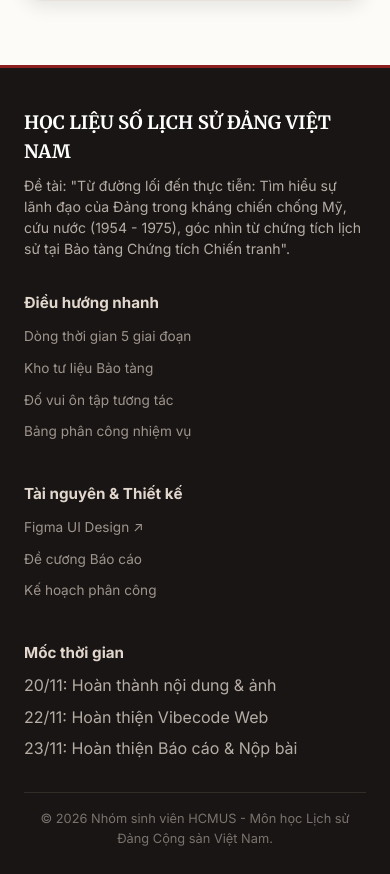
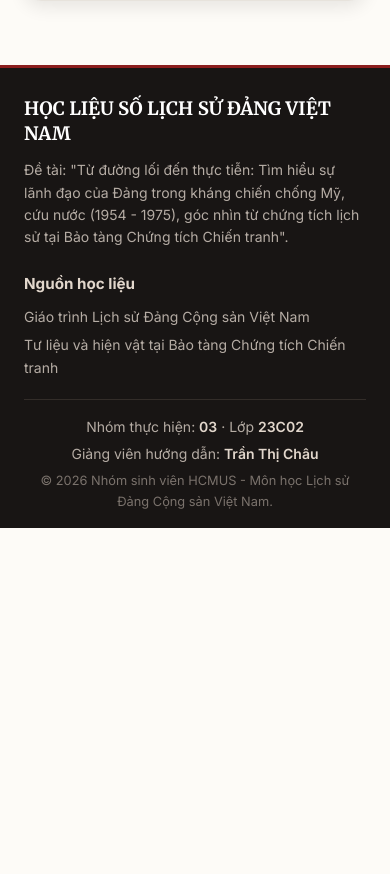
Before and after one commit to fgogudako/lsd-web, a plain HTML site: page src/index.html in a window 390 px wide. Shown: the part 2205-3079 px from the top of the page. After the commit the page ends 2733 px from the top, so only its background shows below. Drawn offline with Linux system fonts and the light colour scheme.

Commit message:
fix: cập nhật Tên và MSSV, chỉnh sửa footer

```diff
--- a/src/assets/css/style.css
+++ b/src/assets/css/style.css
@@ -365,7 +365,7 @@ body {
 
 .team-grid {
   display: grid;
-  grid-template-columns: repeat(auto-fit, minmax(min(100%, 200px), 1fr));
+  grid-template-columns: repeat(auto-fit, minmax(min(100%, 240px), 1fr));
   gap: 1rem;
 }
 
@@ -409,6 +409,28 @@ body {
   margin-bottom: 4px;
 }
 
+@media (min-width: 1200px) {
+  .team-grid {
+    grid-template-columns: repeat(5, minmax(0, 1fr));
+    gap: 0.5rem;
+    margin-inline: -1rem;
+  }
+
+  .team-card {
+    padding-inline: 0.375rem;
+  }
+
+  .team-name {
+    font-size: 1rem;
+  }
+}
+
+.team-student-id {
+  margin-bottom: 0.5rem;
+  color: var(--text-secondary);
+  font-size: 0.875rem;
+}
+
 .team-role {
   font-size: 0.875rem;
   font-weight: 600;
@@ -420,6 +442,7 @@ body {
   font-size: 0.875rem;
   color: var(--text-secondary);
   line-height: 1.5;
+  text-wrap: balance;
 }
 
 .team-reflection {
@@ -456,66 +479,74 @@ body {
 .site-footer {
   background: #181514;
   color: #B5ACA4;
-  padding: 2.5rem 1.5rem 1.5rem;
+  padding: clamp(1.75rem, 3vw, 2.5rem) 1.5rem 1rem;
   border-top: 3px solid var(--primary-red);
   margin-top: auto;
 }
 
 .footer-container {
-  max-width: 1280px;
+  max-width: calc(1280px - 3rem);
   margin: 0 auto;
-  display: flex;
-  justify-content: space-between;
-  flex-wrap: wrap;
-  gap: 2rem;
-  padding-bottom: 1.5rem;
+  display: grid;
+  grid-template-columns: minmax(0, 1.5fr) minmax(0, 1fr);
+  gap: 1.5rem clamp(1.5rem, 4vw, 3rem);
+  padding-bottom: clamp(1.25rem, 3vw, 2rem);
   border-bottom: 1px solid #332D29;
+}
+
+.footer-info h4,
+.footer-links h5 {
+  margin-bottom: 0.75rem;
+  line-height: 1.4;
 }
 
 .footer-info h4 {
   color: #FFF;
   font-family: var(--font-serif);
   font-size: 1.15rem;
-  margin-bottom: 8px;
 }
 
 .footer-info p {
-  font-size: 0.88rem;
-  max-width: 500px;
-  line-height: 1.5;
+  font-size: 0.875rem;
+  max-width: 50ch;
+  line-height: 1.6;
 }
 
 .footer-links h5 {
   color: #E2D7CC;
   font-size: 0.95rem;
-  margin-bottom: 8px;
 }
 
 .footer-links ul {
   list-style: none;
+  display: grid;
+  gap: 0.375rem;
 }
 
 .footer-links li {
-  margin-bottom: 6px;
-}
-
-.footer-links a {
-  color: #9E948C;
-  text-decoration: none;
-  font-size: 0.85rem;
-  transition: var(--transition-normal);
-}
-
-.footer-links a:hover {
-  color: var(--gold-accent);
+  font-size: 0.875rem;
 }
 
 .footer-bottom {
-  max-width: 1280px;
-  margin: 1rem auto 0;
+  margin-top: 1rem;
   text-align: center;
   font-size: 0.8rem;
   color: #7A726C;
+}
+
+.footer-credits {
+  display: flex;
+  flex-wrap: wrap;
+  justify-content: center;
+  gap: 0.25rem 1.25rem;
+  margin-bottom: 0.375rem;
+  color: #B5ACA4;
+  font-size: 0.875rem;
+}
+
+.footer-credits strong {
+  color: #E2D7CC;
+  font-weight: 600;
 }
 
 /* ==========================================================================
@@ -533,6 +564,12 @@ body {
   .museum-highlight-img {
     width: 100%;
     max-width: 380px;
+  }
+}
+
+@media (max-width: 540px) {
+  .footer-container {
+    grid-template-columns: 1fr;
   }
 }
 
--- a/src/assets/js/data.js
+++ b/src/assets/js/data.js
@@ -249,14 +249,14 @@ const summaryContent = {
 
 // Dữ liệu nhóm thực hiện đề tài
 const teamMembers = [
-  { name: "Trường", photo: "truong.jpeg", role: "Nhóm trưởng", task: "Điều phối tiến độ và tổng hợp báo cáo." },
-  { name: "Bảo", photo: "bao.jpg", role: "Nội dung giai đoạn 1", task: "Nghiên cứu giai đoạn 1954–1960 và phong trào Đồng Khởi." },
-  { name: "Phong", photo: "phong.jpg", role: "Nội dung giai đoạn 2", task: "Nghiên cứu giai đoạn 1961–1965 và chiến lược Chiến tranh đặc biệt." },
-  { name: "Văn An", photo: "van.jpg", role: "Nội dung giai đoạn 3", task: "Nghiên cứu giai đoạn 1965–1968 và Tết Mậu Thân." },
-  { name: "Xuân An", photo: "xan.jpg", role: "Nội dung giai đoạn 4", task: "Nghiên cứu giai đoạn 1969–1973 và Hiệp định Paris." },
-  { name: "Tấn", photo: "tan.jpg", role: "Nội dung giai đoạn 5", task: "Nghiên cứu giai đoạn 1973–1975 và Chiến dịch Hồ Chí Minh." },
-  { name: "Quang", photo: "quang.jpg", role: "Tổng kết và hiệu đính", task: "Biên soạn bài tổng kết và bộ câu hỏi ôn tập." },
-  { name: "Giang", photo: "giang.jpg", role: "Giao diện và dòng thời gian", task: "Xây dựng giao diện chung và slide thuyết trình tương tác." },
-  { name: "Quý", photo: "quy.jpg", role: "Kho tư liệu", task: "Xây dựng bộ lọc và giao diện xem chi tiết hiện vật trên các thiết bị." },
-  { name: "Minh", photo: "minh.jpg", role: "Đố vui và trang nhóm", task: "Lập trình phần trắc nghiệm và xây dựng trang nhóm tác giả, cảm nghĩ tập thể." }
+  { name: "Lê Nguyễn Nhật Trường", studentId: "23127136", photo: "truong.jpeg", role: "Nhóm trưởng", task: "Điều phối tiến độ và tổng hợp báo cáo." },
+  { name: "Đoàn Lê Gia Bảo", studentId: "23127025", photo: "bao.jpg", role: "Nội dung giai đoạn 1", task: "Nghiên cứu giai đoạn 1954–1960 và phong trào Đồng Khởi." },
+  { name: "Vương Khải Phong", studentId: "23127453", photo: "phong.jpg", role: "Nội dung giai đoạn 2", task: "Nghiên cứu giai đoạn 1961–1965 và chiến lược Chiến tranh đặc biệt." },
+  { name: "Nguyễn Văn An", studentId: "23127317", photo: "van.jpg", role: "Nội dung giai đoạn 3", task: "Nghiên cứu giai đoạn 1965–1968 và Tết Mậu Thân." },
+  { name: "Biện Xuân An", studentId: "23127020", photo: "xan.jpg", role: "Nội dung giai đoạn 4", task: "Nghiên cứu giai đoạn 1969–1973 và Hiệp định Paris." },
+  { name: "Mạch Quốc Tấn", studentId: "23127115", photo: "tan.jpg", role: "Nội dung giai đoạn 5", task: "Nghiên cứu giai đoạn 1973–1975 và Chiến dịch Hồ Chí Minh." },
+  { name: "Lê Hữu Minh Quang", studentId: "23127108", photo: "quang.jpg", role: "Tổng kết và hiệu đính", task: "Biên soạn bài tổng kết và bộ câu hỏi ôn tập." },
+  { name: "Hoàng Minh Giang", studentId: "23127043", photo: "giang.jpg", role: "Giao diện và dòng thời gian", task: "Xây dựng giao diện chung và slide thuyết trình tương tác." },
+  { name: "Văn Ngọc Quý", studentId: "23127114", photo: "quy.jpg", role: "Kho tư liệu", task: "Xây dựng bộ lọc và giao diện xem chi tiết hiện vật." },
+  { name: "Vũ Hoàng Minh", studentId: "23127427", photo: "minh.jpg", role: "Đố vui và trang nhóm", task: "Xây dựng phần trắc nghiệm và trang nhóm tác giả, cảm nghĩ." }
 ];
--- a/src/assets/js/main.js
+++ b/src/assets/js/main.js
@@ -18,20 +18,22 @@ document.addEventListener("DOMContentLoaded", () => {
 function initNavigation() {
   const navLinks = document.querySelectorAll(".nav-link");
   const sectionViews = document.querySelectorAll(".section-view");
+  const header = document.querySelector(".site-header");
   const mobileBtn = document.getElementById("mobileMenuBtn");
   const mainNav = document.getElementById("mainNav");
 
   document.querySelectorAll("a[data-view]").forEach(link => {
     link.addEventListener("click", (e) => {
+      const targetView = document.getElementById(link.dataset.view);
+      if (!targetView) return;
       e.preventDefault();
-      const targetViewId = link.getAttribute("data-view");
 
       // Cập nhật class active cho menu
-      navLinks.forEach(navLink => navLink.classList.toggle("active", navLink.dataset.view === targetViewId));
+      navLinks.forEach(navLink => navLink.classList.toggle("active", navLink.dataset.view === targetView.id));
 
       // Hiển thị view tương ứng
       sectionViews.forEach(view => {
-        view.classList.toggle("active-view", view.id === targetViewId);
+        view.classList.toggle("active-view", view === targetView);
       });
 
       // Đóng mobile menu nếu đang mở
@@ -39,8 +41,9 @@ function initNavigation() {
         mainNav.classList.remove("menu-open");
       }
 
-      // Cuộn nhẹ lên đầu khu vực nội dung
-      window.scrollTo({ top: 380, behavior: "smooth" });
+      const headerHeight = header?.offsetHeight ?? 0;
+      const viewTop = targetView.getBoundingClientRect().top + window.scrollY;
+      window.scrollTo({ top: viewTop - headerHeight - 16 });
     });
   });
 
@@ -84,6 +87,7 @@ function renderTeamSection() {
           <span>${member.name.charAt(0)}</span>
         </div>
         <h3 class="team-name">${member.name}</h3>
+        <p class="team-student-id">MSSV: ${member.studentId}</p>
         <p class="team-role">${member.role}</p>
         <p class="team-task">${member.task}</p>
       </article>
--- a/src/index.html
+++ b/src/index.html
@@ -384,32 +384,18 @@
         </p>
       </div>
       <div class="footer-links">
-        <h5>Điều hướng nhanh</h5>
+        <h5>Nguồn học liệu</h5>
         <ul>
-          <li><a href="#timeline">Dòng thời gian 5 giai đoạn</a></li>
-          <li><a href="#gallery">Kho tư liệu Bảo tàng</a></li>
-          <li><a href="#quiz" data-view="viewQuiz">Đố vui ôn tập tương tác</a></li>
-          <li><a href="#team">Bảng phân công nhiệm vụ</a></li>
-        </ul>
-      </div>
-      <div class="footer-links">
-        <h5>Tài nguyên & Thiết kế</h5>
-        <ul>
-          <li><a href="https://www.figma.com/design/DDidnAihQLmJ2UeVcnvA7R/LSD-web?node-id=4-3&t=8j3aYzIykb9vdsjh-1" target="_blank" rel="noopener">Figma UI Design ↗</a></li>
-          <li><a href="../docs/bao-cao/report_outline.md">Đề cương Báo cáo</a></li>
-          <li><a href="../PHAN_CONG.md">Kế hoạch phân công</a></li>
-        </ul>
-      </div>
-      <div class="footer-links">
-        <h5>Mốc thời gian</h5>
-        <ul>
-          <li>20/11: Hoàn thành nội dung & ảnh</li>
-          <li>22/11: Hoàn thiện Vibecode Web</li>
-          <li>23/11: Hoàn thiện Báo cáo & Nộp bài</li>
+          <li>Giáo trình Lịch sử Đảng Cộng sản Việt Nam</li>
+          <li>Tư liệu và hiện vật tại Bảo tàng Chứng tích Chiến tranh</li>
         </ul>
       </div>
     </div>
     <div class="footer-bottom">
+      <p class="footer-credits">
+        <span>Nhóm thực hiện: <strong>03</strong> · Lớp <strong>23C02</strong></span>
+        <span>Giảng viên hướng dẫn: <strong>Trần Thị Châu</strong></span>
+      </p>
       <p>© 2026 Nhóm sinh viên HCMUS - Môn học Lịch sử Đảng Cộng sản Việt Nam.</p>
     </div>
   </footer>
```
